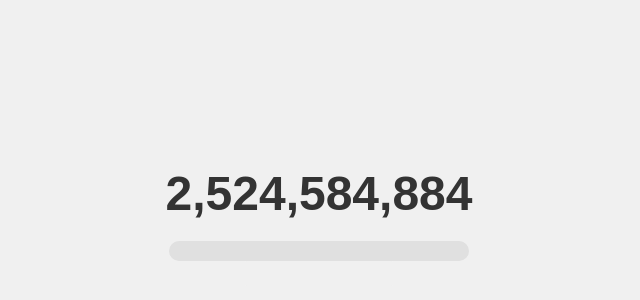
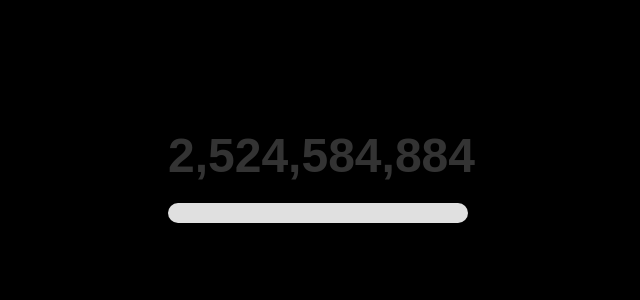
Before and after one commit to 7Spartan/7spartan.github.io, a plain HTML site: page countdown.html in a window 1280 px wide. Shown: the part 174-474 px from the top of the page, without its empty margins (321-961 px from the left). Drawn offline with Linux system fonts and the light colour scheme.

Commit message:
avoid burnin

```diff
--- a/countdown.html
+++ b/countdown.html
@@ -3,7 +3,7 @@
 <head>
     <meta charset="UTF-8">
     <meta name="viewport" content="width=device-width, initial-scale=1.0">
-    <title>80-Year Countdown Timer</title>
+    <title>Countdown</title>
     <style>
         body {
             font-family: Arial, sans-serif;
@@ -13,7 +13,7 @@
             align-items: center;
             height: 100vh;
             margin: 0;
-            background-color: #f0f0f0;
+            background-color: #000000;
         }
         #countdown {
             font-size: 48px;
@@ -32,14 +32,14 @@
         }
         #toggleButton {
             padding: 5px 10px;
-            background-color: #f0f0f0;
-            color: #f0f0f0;
+            background-color: #000000;
+            color: #000000;
             border: none;
             border-radius: 4px;
             cursor: pointer;
         }
         #toggleButton:hover {
-            background-color: #f0f0f0;
+            background-color: #000000;
         }
         #progressBarContainer {
             width: 300px;
@@ -57,6 +57,7 @@
     </style>
 </head>
 <body>
+    <div id="parent">
         <div id="countdown"></div>
         <div id="futureDate" style="display:none"></div>
         <div id="progressBarContainer">
@@ -64,7 +65,7 @@
         </div>
         <input type="date" id="hiddenDate" style="display: none;">
         <button id="toggleButton">Show/Hide Date Input</button>
-
+    </div>
     <script>
         const SECONDS_IN_80_YEARS = 80 * 365.25 * 24 * 60 * 60;
         const countdownElement = document.getElementById('countdown');
@@ -72,6 +73,7 @@
         const hiddenDateInput = document.getElementById('hiddenDate');
         const toggleButton = document.getElementById('toggleButton');
         const progressBar = document.getElementById('progressBar');
+        const parentElement = document.getElementById('parent');
         let countdownInterval;
         let totalSeconds;
 
@@ -144,6 +146,26 @@
             saveDate(this.value);
             calculateCountdown();
         });
+
+        // Function to move parent element randomly within the viewport boundaries
+        function moveParentElement() {
+            const maxX = window.innerWidth - parentElement.offsetWidth;
+            const maxY = window.innerHeight - parentElement.offsetHeight;
+
+            const x = Math.max(0, Math.floor(Math.random() * maxX));
+            const y = Math.max(0, Math.floor(Math.random() * maxY));
+
+            parentElement.style.position = 'absolute'; // Ensure absolute positioning
+            parentElement.style.left = `${x}px`;
+            parentElement.style.top = `${y}px`;
+        }
+
+        // Move the element every 60 seconds to prevent burn-in
+        setInterval(moveParentElement, 60000); // Adjust the interval as needed
+
+        // Initial move
+        moveParentElement();
+
     </script>
 </body>
 </html>
```
Lines whose indentation alone changed are shown as unchanged.
